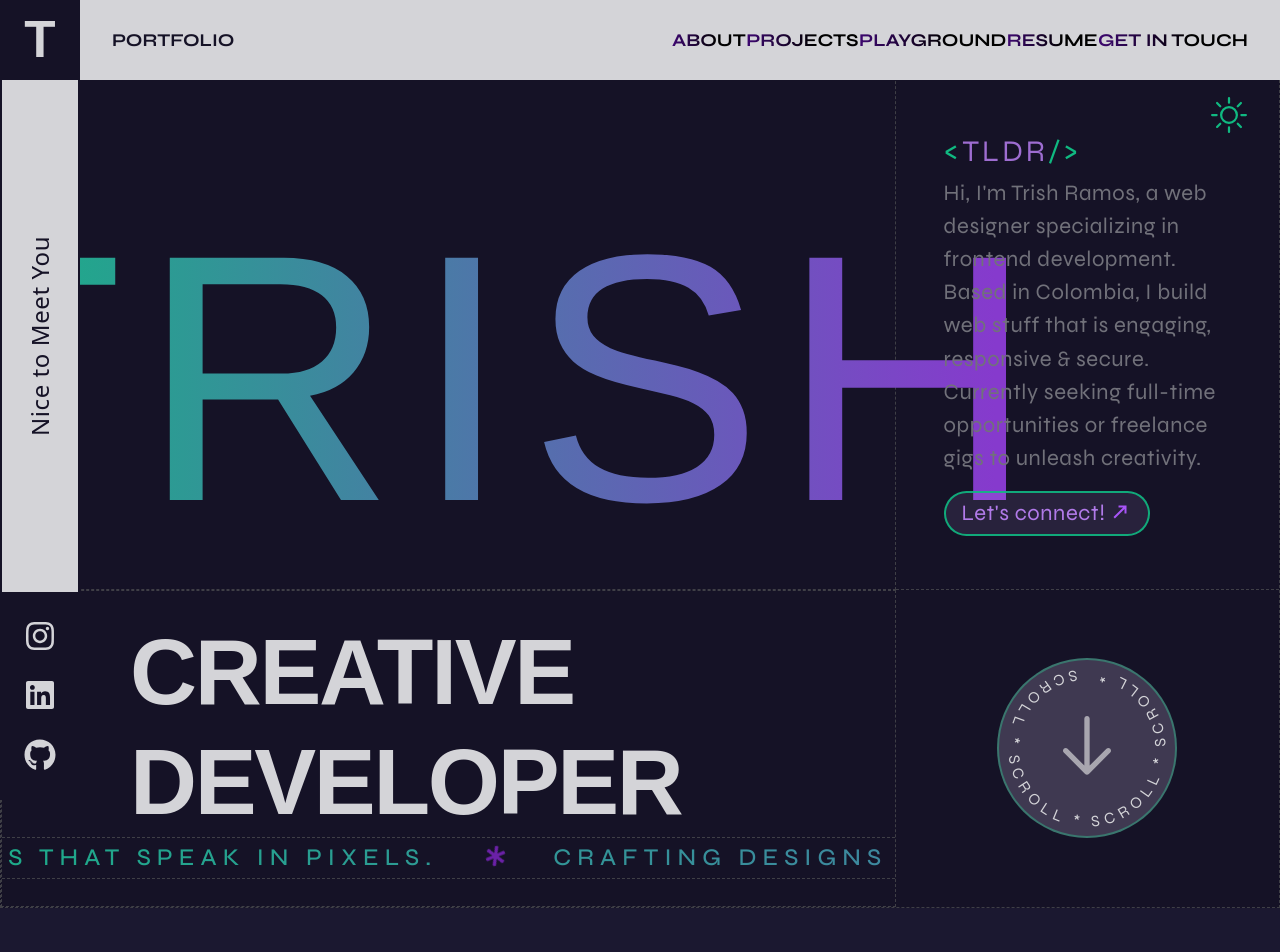
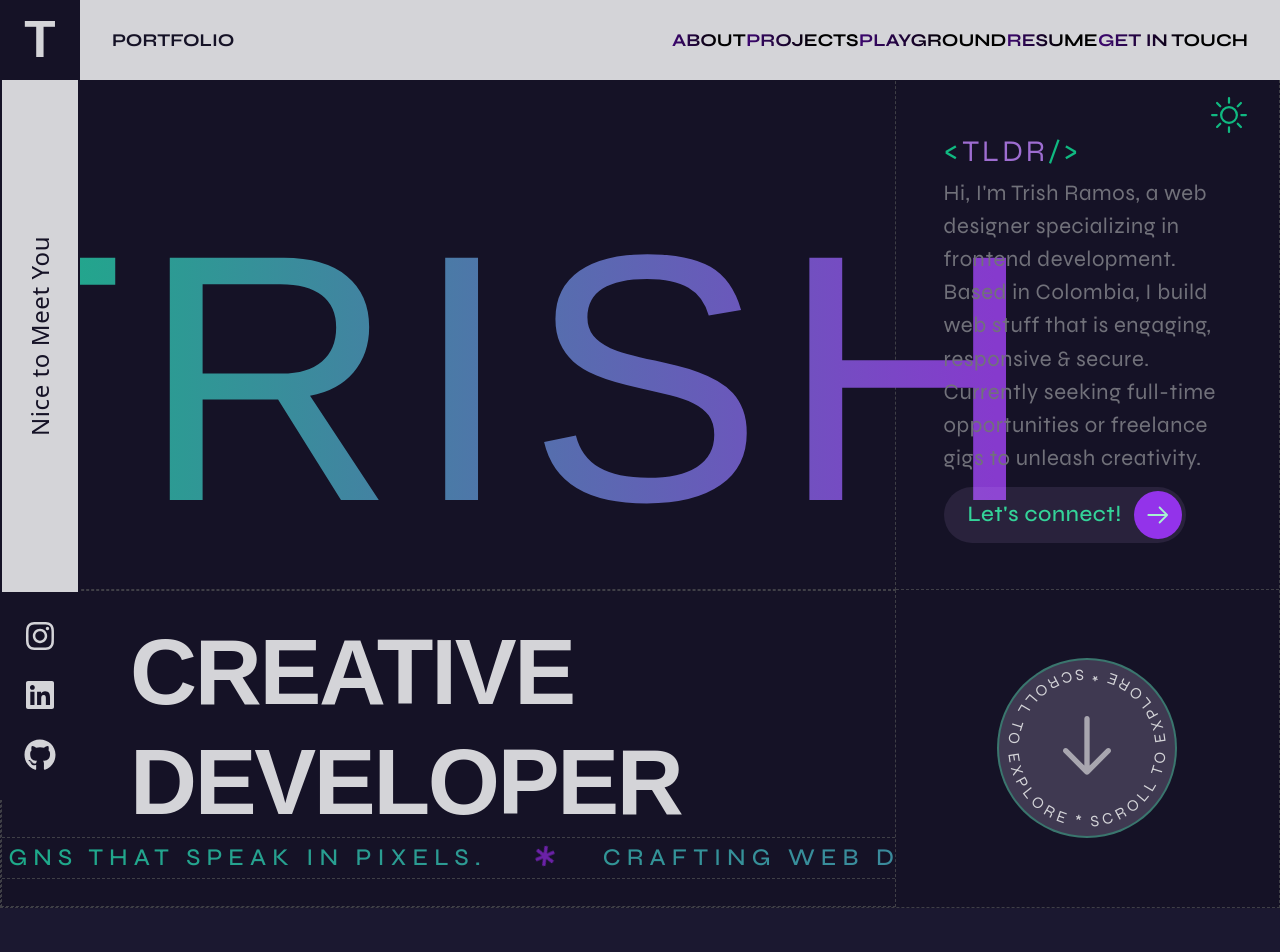
Before and after one commit to sandyFit/another-portfolio, a React (Vite) app: page / in a window 1280 px wide. Shown: the top 952 px of the page. Built offline with nearby package versions, Linux system fonts and the light colour scheme; a web font is replaced by a local one.

Commit message:
Adjusted styles

```diff
--- a/src/components/ui/Logo.jsx
+++ b/src/components/ui/Logo.jsx
@@ -11,7 +11,7 @@ const Logo = ({ text }) => {
                       d="M60,10 a50,50 0 1,0 0,100 a50,50 0 1,0 0,-100" />
 
                 <text fontSize="12" fontWeight="400" fontFamily="Syne"
-                      fill="#D4D4D8" style={{ letterSpacing: '2.35px' }}>
+                      fill="#D4D4D8" style={{ letterSpacing: '1.5px' }}>
                     <textPath xlinkHref="#circlePath" startOffset="50%" textAnchor="middle" dominantBaseline="hanging">
                         {text }
                     </textPath>
--- a/src/pages/home/Hero.jsx
+++ b/src/pages/home/Hero.jsx
@@ -6,14 +6,17 @@ import { BsSun, BsMoon } from "react-icons/bs";
 import { FaAsterisk, FaCircle } from "react-icons/fa";
 import MotionText from '../../components/ui/MotionText';
 import RandomLetterReveal from '../../components/ui/RandomLetterReveal';
+import { useNavigate } from 'react-router-dom';
 
 const Hero = () => {
 
     const [isClicked, setIsCkicked] = useState(false);
+    const navigate = useNavigate();
 
     const handleClick = () => {
         setIsCkicked(!isClicked);
     }
+
 
     return (
         <section id='hero' className="w-full min-h-screen grid grid-cols-[70%_30%] bg-skyIce-950 border-[1px] border-dashed
@@ -43,7 +46,7 @@ const Hero = () => {
                                 icon={<FaAsterisk style={{ color: '#6b21a8', fontSize: '20px', marginTop: '4px' }}
                                     className='rotating-icon'
                                 />}
-                                text={"Crafting Designs that Speak in Pixels."}
+                                text={"Crafting Web Designs that Speak in Pixels."}
                             />
                         </div>
 
@@ -81,13 +84,33 @@ const Hero = () => {
                             <br />
                             Based in Colombia, I build web stuff that is engaging, responsive & secure.<br />
                             Currently seeking full-time opportunities or freelance gigs to unleash creativity.<br />
-                                <Link to='contact' className='text-purple-400 text-opacity-90 hover:text-purple-300
+
+
+                                <Link to='contact' class="group relative inline-flex h-[calc(48px+8px)] items-center justify-center
+                                    rounded-full bg-purple-300 bg-opacity-10 py-1 pl-6 pr-14 font-medium text-emerald-400
+                                    hover:text-emerald-200 mt-3"
+                                    smooth={true}
+                                    duration={500}
+                                >
+                                    <span class="z-10 pr-2">Let's connect!</span>
+                                    <div class="absolute right-1 inline-flex h-12 w-12 items-center justify-end rounded-full
+                                        bg-purple-600 transition-[width] group-hover:w-[calc(100%-8px)]">
+                                        <div class="mr-3.5 flex items-center justify-center">
+                                            <svg width="15" height="15" viewBox="0 0 11 15" fill="none" xmlns="http://www.w3.org/2000/svg" class="h-7 w-7 text-emerald-200">
+                                                <path d="M8.14645 3.14645C8.34171 2.95118 8.65829 2.95118 8.85355 3.14645L12.8536 7.14645C13.0488 7.34171 13.0488 7.65829 12.8536 7.85355L8.85355 11.8536C8.65829 12.0488 8.34171 12.0488 8.14645 11.8536C7.95118 11.6583 7.95118 11.3417 8.14645 11.1464L11.2929 8H2.5C2.22386 8 2 7.77614 2 7.5C2 7.22386 2.22386 7 2.5 7H11.2929L8.14645 3.85355C7.95118 3.65829 7.95118 3.34171 8.14645 3.14645Z" fill="currentColor" fill-rule="evenodd" clip-rule="evenodd">
+                                                </path>
+                                            </svg>
+                                        </div>
+                                    </div>
+                                </Link>
+
+                                {/* <Link to='contact' className='text-purple-400 text-opacity-90 hover:text-purple-300
                                     mr-4 bg-purple-300 bg-opacity-10 hover:bg-opacity-25 border-2 border-emerald-500
                                     inline-flex py-1 px-4 border-opacity-90 rounded-3xl mt-4'>
                                     Let's connect!
                                     <CgArrowTopRight
                                         style={{ fontSize: '1.5rem', fontWeight: '100', margin: '3px 0 0 2px', color: '#a855f7' }}/>
-                                </Link><br/>
+                                </Link><br/>                                                   */}
                            </p>
                     </div>
                 </div>
@@ -96,7 +119,7 @@ const Hero = () => {
                     items-center z-10" >
                     <div className="absolute w-[180px] h-[180px] bg-purple-200 bg-opacity-20 rounded-full
                         border-[2px] border-opacity-40 border-emerald-400 -z-10"></div>
-                    <Logo text='SCROLL * SCROLL * SCROLL * SCROLL * ' />
+                    <Logo text='SCROLL TO EXPLORE * SCROLL TO EXPLORE * ' />
 
                 </div>
             </div>
```
